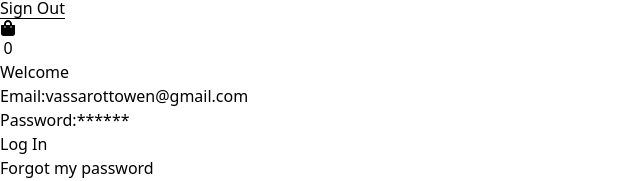
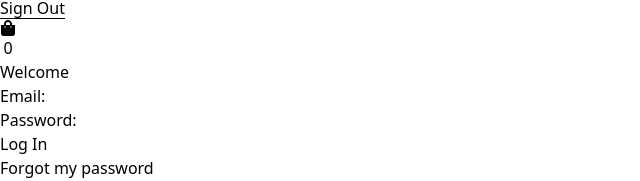
Before and after one commit to owenvassarotto/web-store, a React (Vite) app: page /sign-in in a window 1280 px wide. Shown: the part 124-305 px from the top of the page, without its empty margins (0-640 px from the left). Built offline with nearby package versions, Linux system fonts and the light colour scheme; no server answers.

Commit message:
Conditional rendering to log in or sign up

```diff
--- a/src/Pages/SignIn/index.jsx
+++ b/src/Pages/SignIn/index.jsx
@@ -1,32 +1,30 @@
-import { useContext } from "react"
+import { useContext, useState } from "react"
 import { Link } from "react-router-dom"
 import { ShoppingCartContext } from "../../context"
 
 const SignIn = () => {
 
   const context = useContext(ShoppingCartContext);
+  const [view, setView] = useState("user-info");
 
   // to verify if exists an account in local storage and local state
   const existsAccountInLocalStorage = JSON.parse(localStorage.getItem('account')) ? Object.keys(JSON.parse(localStorage.getItem('account'))).length > 0 : false;
   const existsAccountInLocalState = context.account ? Object.keys(context.account).length > 0 : false;
   const hasUserAnAccount = existsAccountInLocalStorage || existsAccountInLocalState;
 
-  console.log(hasUserAnAccount);
+  const renderLogin = () => {
 
     return (
-    <>
-      <h1 className="text-center mt-4 mb-6 text-2xl">Welcome</h1>
-
       <div className="flex flex-col w-80">
 
           <p className="mb-2">
             <span className="font-light text-sm mr-2">Email:</span>
-          <span>vassarottowen@gmail.com</span>
+            <span>{JSON.parse(localStorage.getItem('account'))?.email}</span>
           </p>
 
           <p>
             <span className="font-light text-sm mr-2">Password:</span>
-          <span>******</span>
+            <span>{JSON.parse(localStorage.getItem('account'))?.password}</span>
           </p>
 
           <Link to={"/"}>
@@ -45,10 +43,28 @@ const SignIn = () => {
           <button
             className="border border-gray-600 disabled:text-white/40 disabled:border-gray/40 rounded-lg mt-4 py-3 hover:bg-slate-950/10"
             disabled={hasUserAnAccount === true}
+            onClick={() => setView("create-user-info")}
           >
             Sign Up
           </button>
       </div>
+    )
+  }
+
+  const renderCreateUserInfo = () => {
+    // To do: create render view
+    return (
+      <></>
+    )
+  }
+
+  const renderView = () => view === "create-user-info" ? renderCreateUserInfo() : renderLogin();
+
+  return (
+    <>
+      <h1 className="text-center mt-4 mb-6 text-2xl">Welcome</h1>
+
+      {renderView()}
     </>
   )
 }
```
Lines whose indentation alone changed are shown as unchanged.
